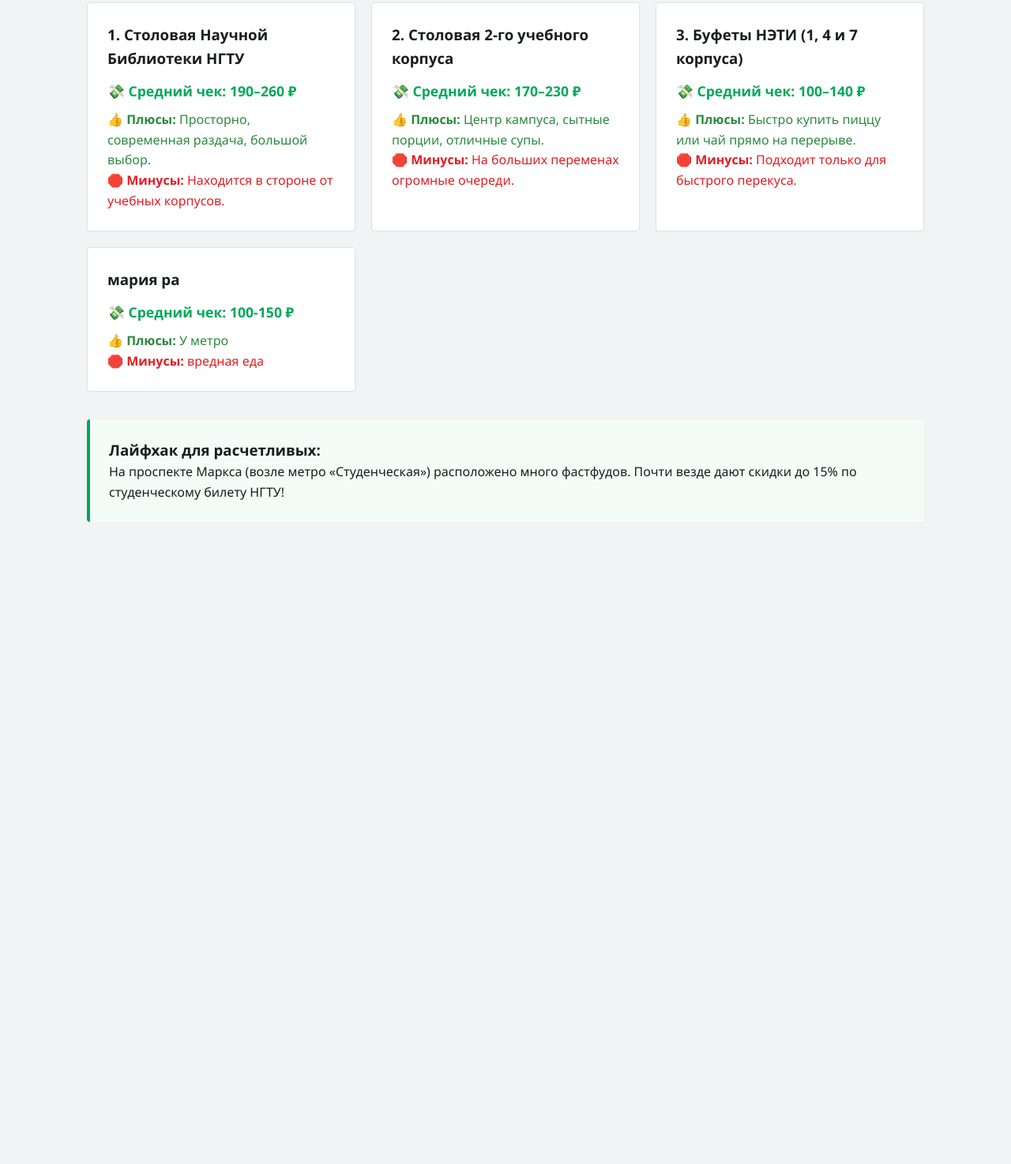
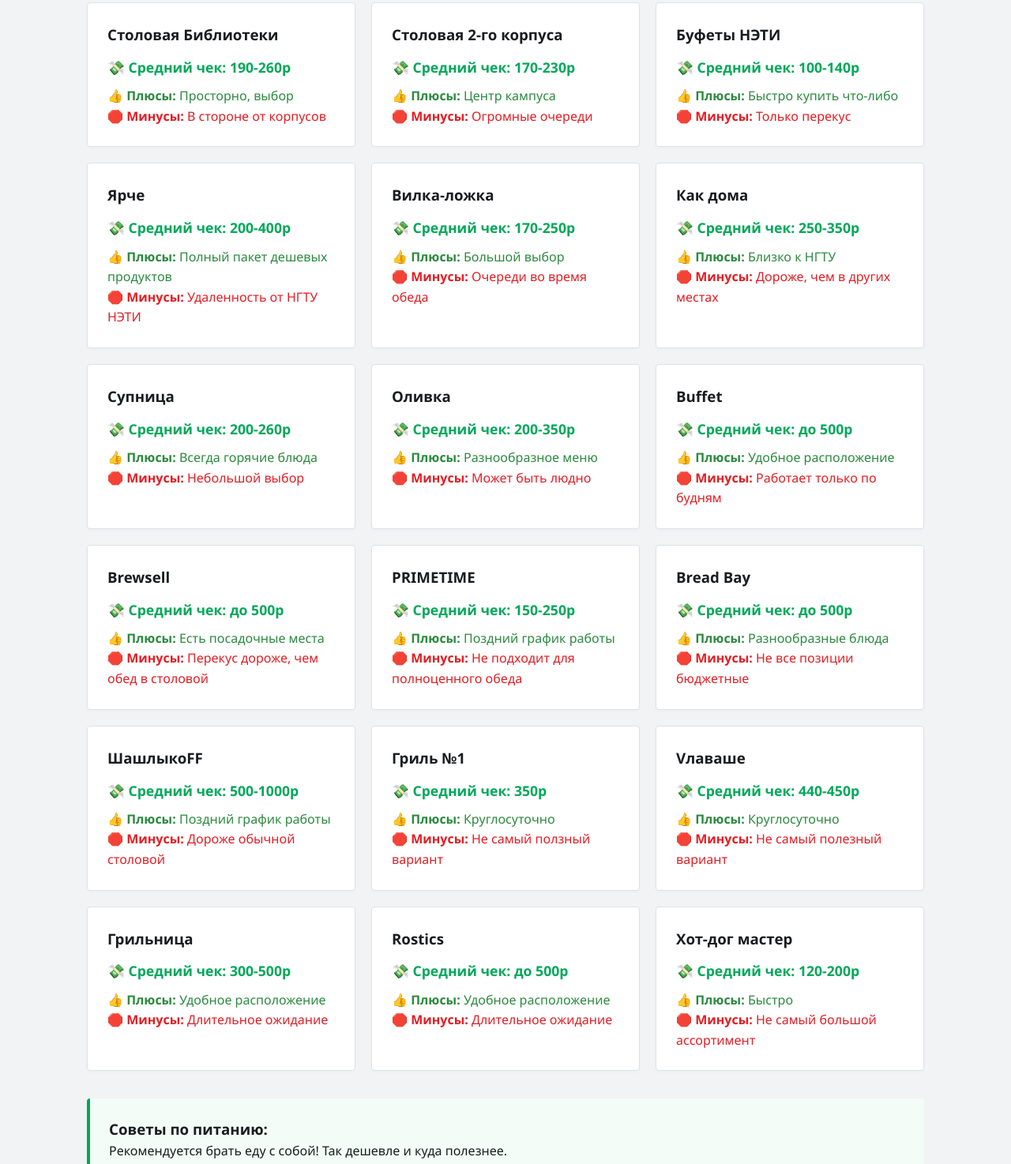
Before and after one commit to undroname/nstu-navigator, a plain HTML site: page food.html in a window 1280 px wide. Shown: the part 227-1701 px from the top of the page at 79% size. Before the commit the page ends 958 px from the top, so only its background shows below. Drawn offline with Linux system fonts and the light colour scheme.

Commit message:
Add files via upload
увеличено наполнение сайта, убрано часть лишних деталей

```diff
--- a/content.json
+++ b/content.json
@@ -15,31 +15,133 @@
   "food": {
     "places": [
       {
-        "title": "1. Столовая Научной Библиотеки НГТУ",
-        "price": "190–260 ₽",
-        "pro": "Просторно, современная раздача, большой выбор.",
-        "con": "Находится в стороне от учебных корпусов."
+        "title": "Столовая Библиотеки",
+        "price": "190-260р",
+        "pro": "Просторно, выбор",
+        "con": "В стороне от корпусов",
+        "address": "проспект Карла Маркса 20"
       },
       {
-        "title": "2. Столовая 2-го учебного корпуса",
-        "price": "170–230 ₽",
-        "pro": "Центр кампуса, сытные порции, отличные супы.",
-        "con": "На больших переменах огромные очереди."
+        "title": "Столовая 2-го корпуса",
+        "price": "170-230р",
+        "pro": "Центр кампуса",
+        "con": "Огромные очереди",
+        "address": "проспект Карла Маркса 20 к. 2"
       },
       {
-        "title": "3. Буфеты НЭТИ (1, 4 и 7 корпуса)",
-        "price": "100–140 ₽",
-        "pro": "Быстро купить пиццу или чай прямо на перерыве.",
-        "con": "Подходит только для быстрого перекуса."
+        "title": "Буфеты НЭТИ",
+        "price": "100-140р",
+        "pro": "Быстро купить что-либо",
+        "con": "Только перекус",
+        "address": "проспект Карла Маркса 20 к. 2"
       },
       {
-        "title": "мария ра",
-        "price": "100-150 ₽",
-        "pro": "У метро",
-        "con": "вредная еда"
+        "title": "Ярче",
+        "price": "200-400р",
+        "pro": "Полный пакет дешевых продуктов",
+        "con": "Удаленность от НГТУ НЭТИ",
+        "address": "проспект Карла Маркса 55"
+      },
+      {
+        "title": "Вилка-ложка",
+        "price": "170-250р",
+        "pro": "Большой выбор",
+        "con": "Очереди во время обеда",
+        "address": "проспект Карла Маркса 37"
+      },
+      {
+        "title": "Как дома",
+        "price": "250-350р",
+        "pro": "Близко к НГТУ",
+        "con": "Дороже, чем в других местах",
+        "address": "проспект Карла Маркса 12"
+      },
+      {
+        "title": "Супница",
+        "price": "200-260р",
+        "pro": "Всегда горячие блюда",
+        "con": "Небольшой выбор",
+        "address": "проспект Карла Маркса 51"
+      },
+      {
+        "title": "Оливка",
+        "price": "200-350р",
+        "pro": "Разнообразное меню",
+        "con": "Может быть людно",
+        "address": "проспект Карла Маркса 30"
+      },
+      {
+        "title": "Buffet",
+        "price": "до 500р",
+        "pro": "Удобное расположение",
+        "con": "Работает только по будням",
+        "address": "проспект Карла Маркса 30/1"
+      },
+      {
+        "title": "Brewsell",
+        "price": "до 500р",
+        "pro": "Есть посадочные места",
+        "con": "Перекус дороже, чем обед в столовой",
+        "address": "проспект Карла Маркса 41"
+      },
+      {
+        "title": "PRIMETIME",
+        "price": "150-250р",
+        "pro": "Поздний график работы",
+        "con": "Не подходит для полноценного обеда",
+        "address": "проспект Карла Маркса 39"
+      },
+      {
+        "title": "Bread Bay",
+        "price": "до  500р",
+        "pro": "Разнообразные блюда",
+        "con": "Не все позиции бюджетные",
+        "address": "проспект Карла Маркса 53а"
+      },
+      {
+        "title": "ШашлыкоFF",
+        "price": "500-1000р",
+        "pro": "Поздний график работы",
+        "con": "Дороже обычной столовой",
+        "address": "проспект Карла Маркса 47"
+      },
+      {
+        "title": "Гриль №1",
+        "price": "350р",
+        "pro": "Круглосуточно",
+        "con": "Не самый ползный вариант",
+        "address": "проспект Карла Маркса 39"
+      },
+      {
+        "title": "Vлаваше",
+        "price": "440-450р",
+        "pro": "Круглосуточно",
+        "con": "Не самый полезный вариант",
+        "address": "проспект Карла Маркса 30"
+      },
+      {
+        "title": "Грильница",
+        "price": "300-500р",
+        "pro": "Удобное расположение",
+        "con": "Длительное ожидание",
+        "address": "проспект Карла Маркса 30"
+      },
+      {
+        "title": "Rostics",
+        "price": "до 500р",
+        "pro": "Удобное расположение",
+        "con": "Длительное ожидание",
+        "address": "проспект Карла Маркса 24"
+      },
+      {
+        "title": "Хот-дог мастер",
+        "price": "120-200р",
+        "pro": "Быстро",
+        "con": "Не самый большой ассортимент",
+        "address": "проспект Карла Маркса 4а"
       }
     ],
-    "lunchbox_tip": "На проспекте Маркса (возле метро «Студенческая») расположено много фастфудов. Почти везде дают скидки до 15% по студенческому билету НГТУ!"
+    "lunchbox_tip": "Рекомендуется брать еду с собой! Так дешевле и куда полезнее."
   },
   "guides": [
     {
@@ -53,6 +155,14 @@
     {
       "title": "Как закрыть первую сессию?",
       "text": "Главное — вовремя сдавать расчетно-графические работы (РГР) и лабораторные, чтобы не копить хвосты к декабрю."
+    },
+    {
+      "title": "Продукты питания первой необходимости",
+      "text": "1. Говядина, свинина и баранина (кроме бескостного мяса).\n2. Куры (кроме куриных окорочков).\n3. Рыба мороженая неразделанная.\n4. Масло сливочное и подсолнечное.\n5. Молоко питьевое.\n6. Яйца куриные.\n7. Сахар-песок.\n8. Соль поваренная пищевая.\n9. Чай черный байховый.\n10. Мука пшеничная.\n11. Хлеб\n12. Вермишель.\n13. Некоторые крупы (рис шлифованный, пшено, крупу гречневую – ядрицу).\n14. Некоторые овощи (картофель, капусту белокочанную свежую, лук репчатый, морковь)."
+    },
+    {
+      "title": "Список непродовольственных товаров первой необходимости по Распоряжению № 762-р",
+      "text": "1. Средства индивидуальной защиты.\n2. Средства дезинфицирующие.\n3. Антисептические средства.\n4. Салфетки влажные.\n5. Салфетки сухие.\n6. Мыло туалетное.\n7. Мыло хозяйственное.\n8. Паста зубная.\n9. Щетка зубная.\n10. Бумага туалетная.\n11. Гигиенические прокладки.\n12. Стиральный порошок."
     }
   ]
 }
--- a/food.html
+++ b/food.html
@@ -25,7 +25,7 @@
         <div class="food-grid" id="food-container"><p>Загрузка меню и столовых...</p></div>
 
         <div class="tips-block">
-            <h3>Лайфхак для расчетливых:</h3>
+            <h3>Советы по питанию:</h3>
             <p id="food-tip">Загрузка лайфхака...</p>
         </div>
     </div>
```
Also changed, not shown: index.html (+3 -6 lines), table.json (added, +26 -0 lines), 1 other file.
